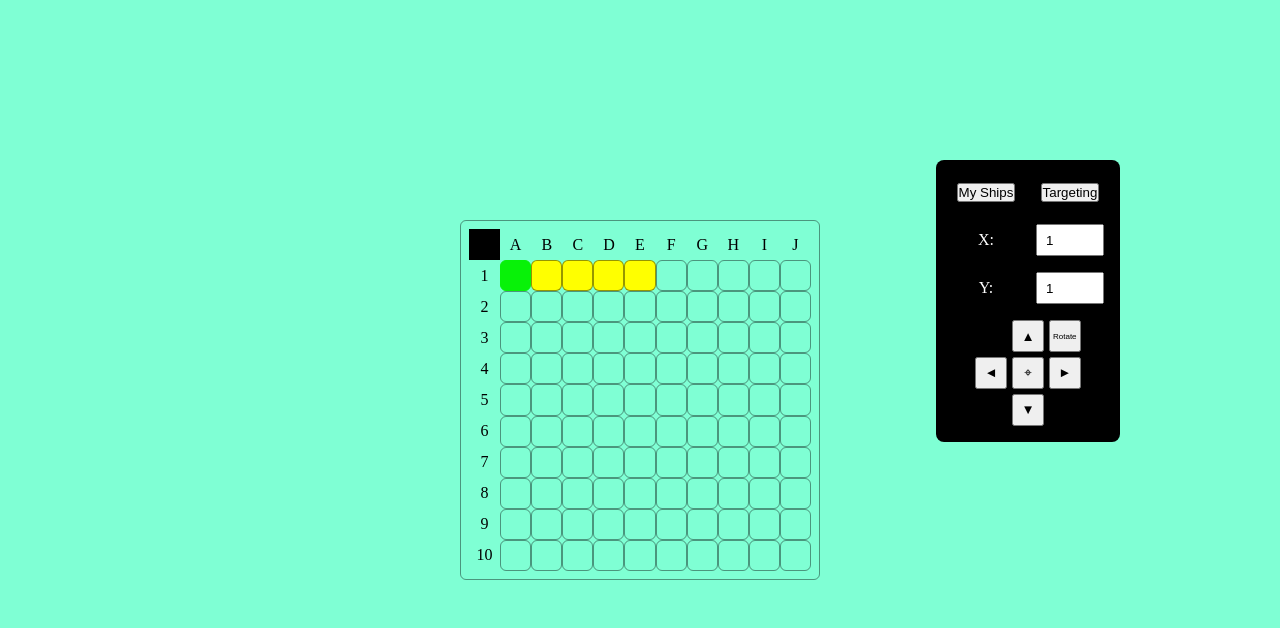
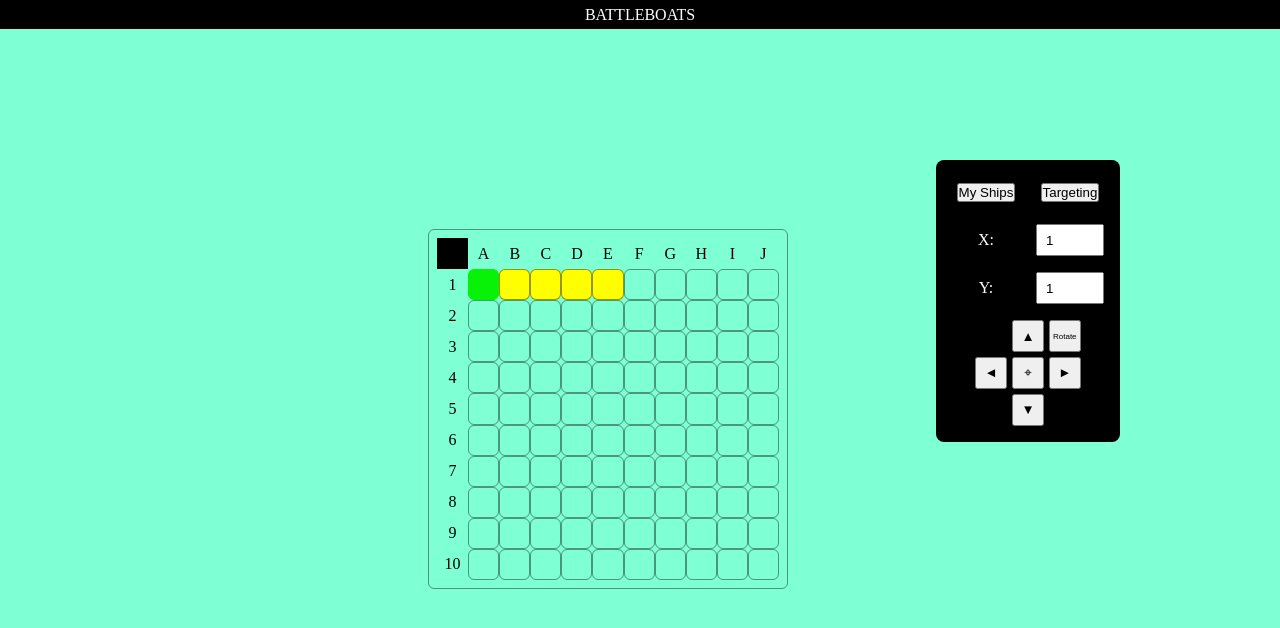
Before and after one commit to jamclean23/battleship, a website built with webpack: page src/battleship/battleship.html in a window 1280 px wide. Built offline with nearby package versions, Linux system fonts and the light colour scheme.

Commit message:
Add hero text

```diff
--- a/src/battleship/battleship.html
+++ b/src/battleship/battleship.html
@@ -24,6 +24,7 @@
             <button class="arrow" id="rotate">Rotate</button>
         </div>
     </div>
+    <header>BATTLEBOATS</header>
     <main>
         <div class="board player1 theirs"></div>
         <div class="board player1 own"></div>
--- a/src/battleship/styles.css
+++ b/src/battleship/styles.css
@@ -9,8 +9,15 @@ body {
     display: grid;
     height: 100vh;
     width: 100vw;
+}
+
+header {
+    display: grid;
+    background-color: black;
+    color: white;
+    display: flex;
     justify-content: center;
-    align-content: center;
+    align-items: center;
 }
 
 .gameSquare.selected {
```
